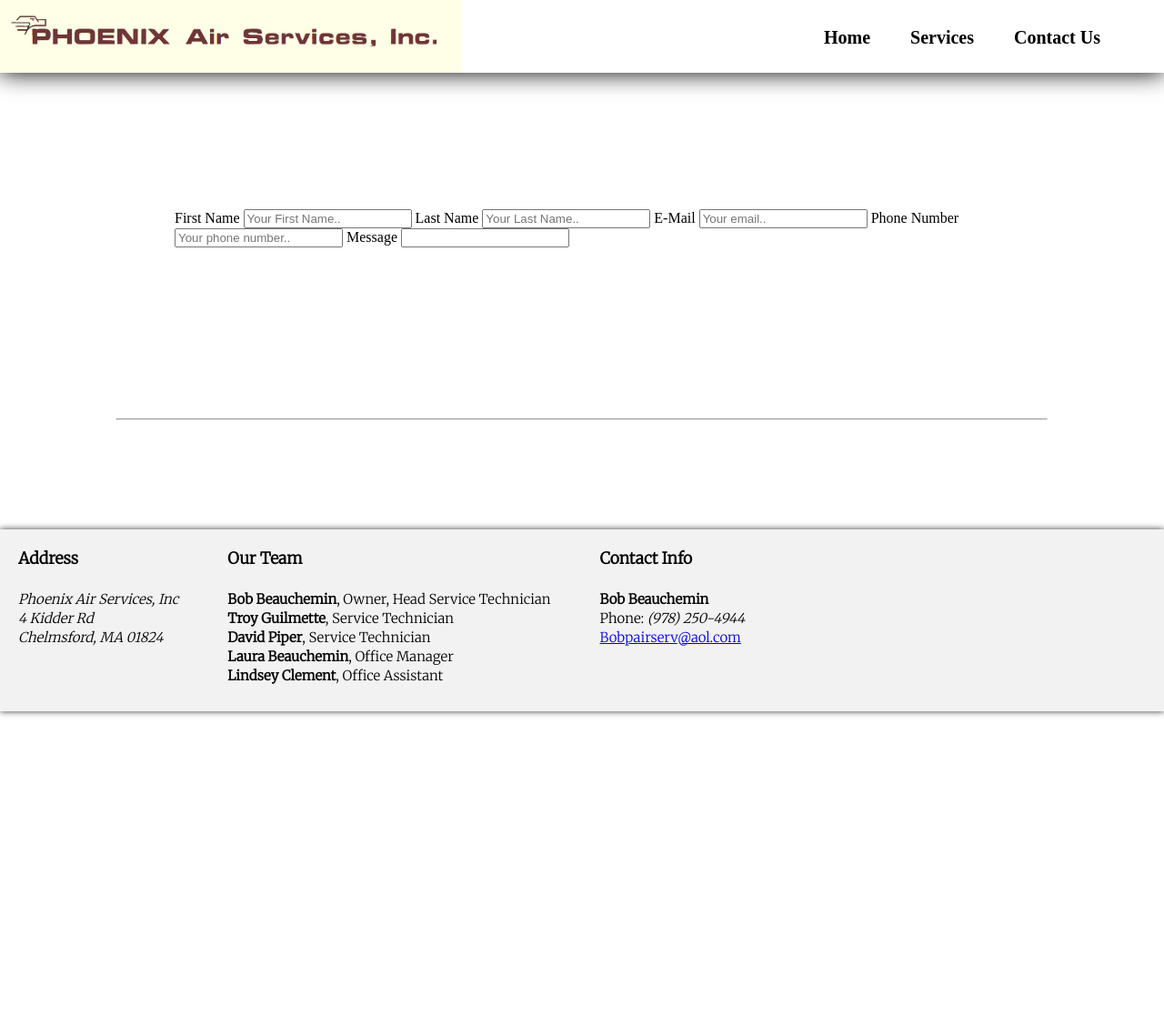
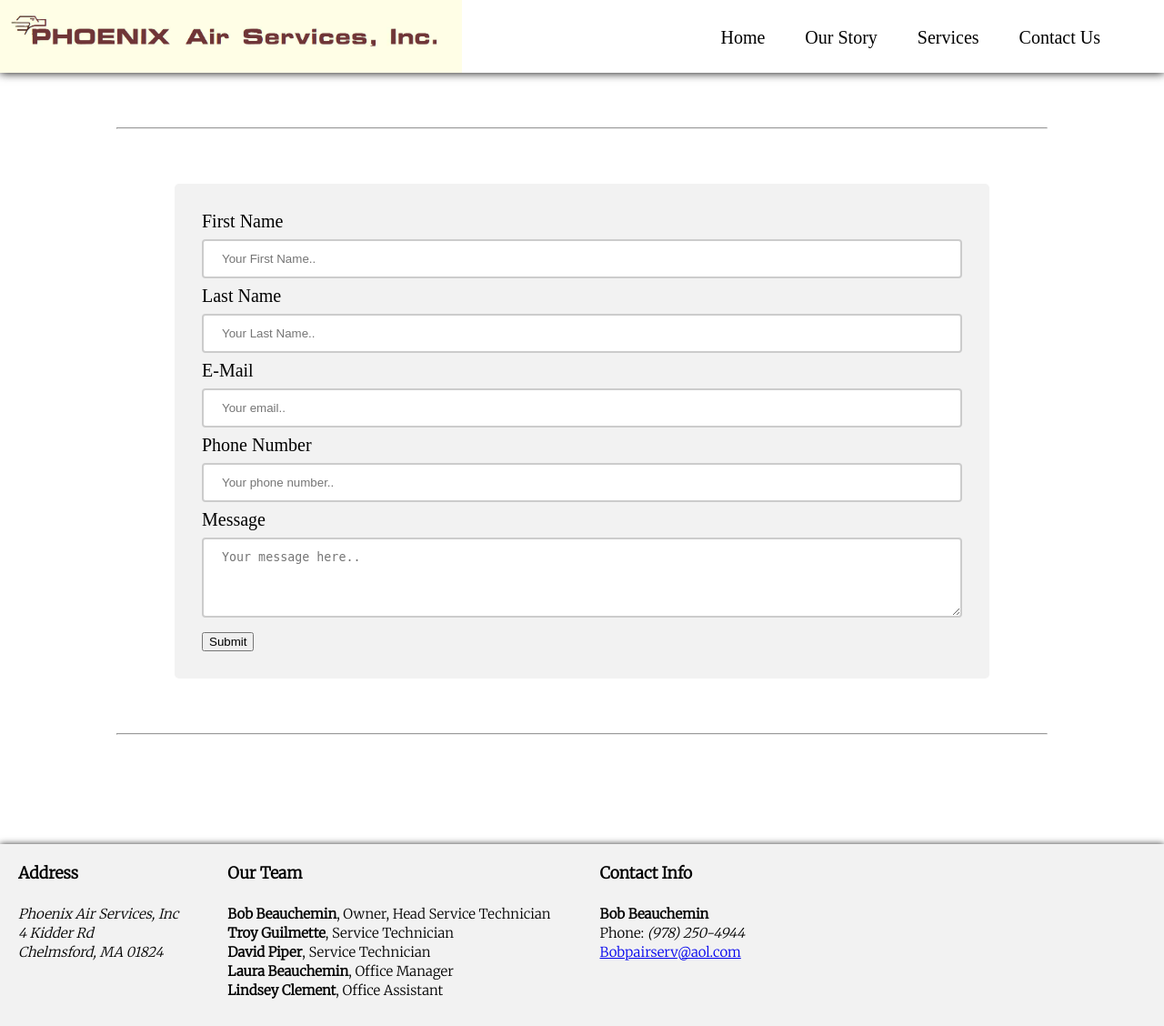
Before and after one commit to Jaclem/Phoenix-Air-Official, a Flask app: page /contact-us in a window 1280 px wide. Shown: the whole page at 91% size. Before the commit the page ends 788 px from the top, so only its background shows below. Run offline with Flask 2, Linux system fonts and the light colour scheme.

Commit message:
More styling
Added more styling to the home page and the contact page.

```diff
--- a/static/css/styles.css
+++ b/static/css/styles.css
@@ -15,13 +17,13 @@ body {
 }
 
 header {
-    /* background-color: white; */
     background-color: white;
     position: relative;
     vertical-align: middle;
     width: 100%;
     height: 80px;
-    box-shadow: 0 0 25px 0 black;
+    box-shadow: 0 0 10px 0 black;
+    margin-bottom: 50px;
 }
 
 header img {
@@ -50,10 +52,8 @@ header a {
 
 header li a {
     color: black;
-    font-weight: bold;
+    text-decoration: none;
     font-size: 20px;
-    text-decoration: none;
-
 }
 
 /* -- End of Navigation Bar */
@@ -105,7 +100,7 @@ header li a {
 
 /* Content Separater */
 hr.baseBreak {
-    margin-top: 80px;
+    margin-top: 60px;
     margin-left: auto;
     margin-right: auto;
     color: black;
@@ -206,13 +215,28 @@ hr.baseBreak {
 
 /* Contact Page */
 
-.contactFormWrapper {
-    padding-top: 150px;
-    height: 300px;
+form {
     margin-right: auto;
     margin-left: auto;
+    background-color: #f2f2f2;
+    font-size: 20px;
+    margin-top: 60px;
     width: 70%;
+    padding: 30px;
+    border-radius: 5px;
 }
+
+input[type=text], select, textarea {
+    width: 100%;
+    padding: 12px 20px;
+    margin: 8px 0;
+    display: inline-block;
+    border: 2px solid #ccc;
+    border-radius: 4px;
+  }
+
+
+
 
 /* -- Contact Page */
 
--- a/static/javascript/main.js
+++ b/static/javascript/main.js
@@ -14,9 +14,9 @@ window.addEventListener("scroll", (event) => {
 
     let scrollY = window.pageYOffset; // constant containing the y-position of page
 
-    if (scrollY >= 100){ addClass(firstSelector); }
-    if (scrollY >= 580){ addClass(secondSelector); }
-    if (scrollY >= 1000){ addClass(thirdSelector); }
+    if (scrollY >= 600){ addClass(firstSelector); }
+    if (scrollY >= 1100){ addClass(secondSelector); }
+    if (scrollY >= 1570){ addClass(thirdSelector); }
 
     console.log(scrollY);
 });
--- a/templates/base.html
+++ b/templates/base.html
@@ -17,7 +17,8 @@
     <img src="/static/images/Phoenix.PNG" alt="">
       <ul>
         <li><a href="{{ url_for('home') }}">Home</a></li>
-        <li><a href="#">Services</a></li>
+        <li><a href="#companyStory">Our Story</a></li>
+        <li><a href="#fadeScroller1">Services</a></li>
         <li><a href="{{ url_for('contact') }}">Contact Us</a></li>
       </ul>
   </header>
--- a/templates/contact.html
+++ b/templates/contact.html
@@ -4,7 +4,8 @@
 {% endblock %}
 {% block content %}
 
-<div class="contactFormWrapper">
+<hr class="baseBreak">
+
 <form>
     <label for="fname">First Name</label>
     <input type="text" id="fname" placeholder="Your First Name..">
@@ -19,9 +20,10 @@
     <input type="text" id="phone" placeholder="Your phone number..">
 
     <label for="message">Message</label>
-        <input type="text" id="message" placeholder="">
+    <textarea id="message" name="message" rows="4" cols="50" placeholder="Your message here.."></textarea>
+
+    <input type="submit" value="Submit">
 </form>
-</div>
 
 <hr class="baseBreak">
 
```
Also changed, not shown: other parts of static/css/styles.css (+25 -15 lines), templates/index.html (+12 -1 lines), static/images/townhouses.jpg (added). Lines whose indentation alone changed are shown as unchanged.
